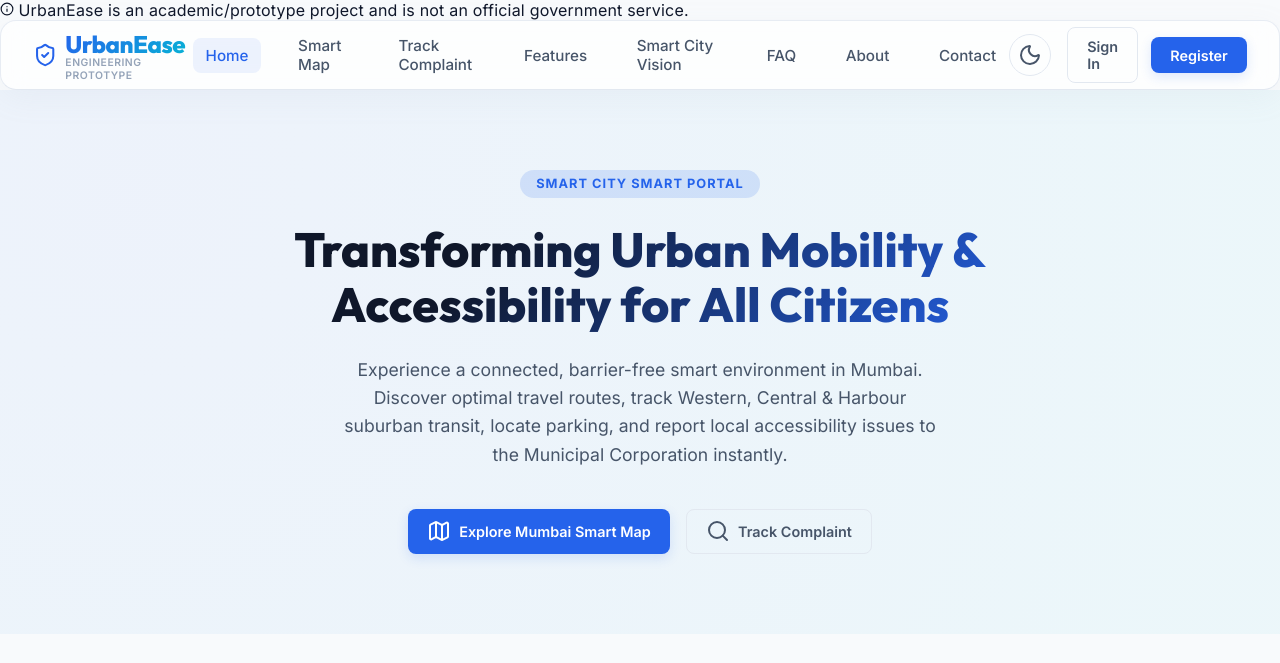
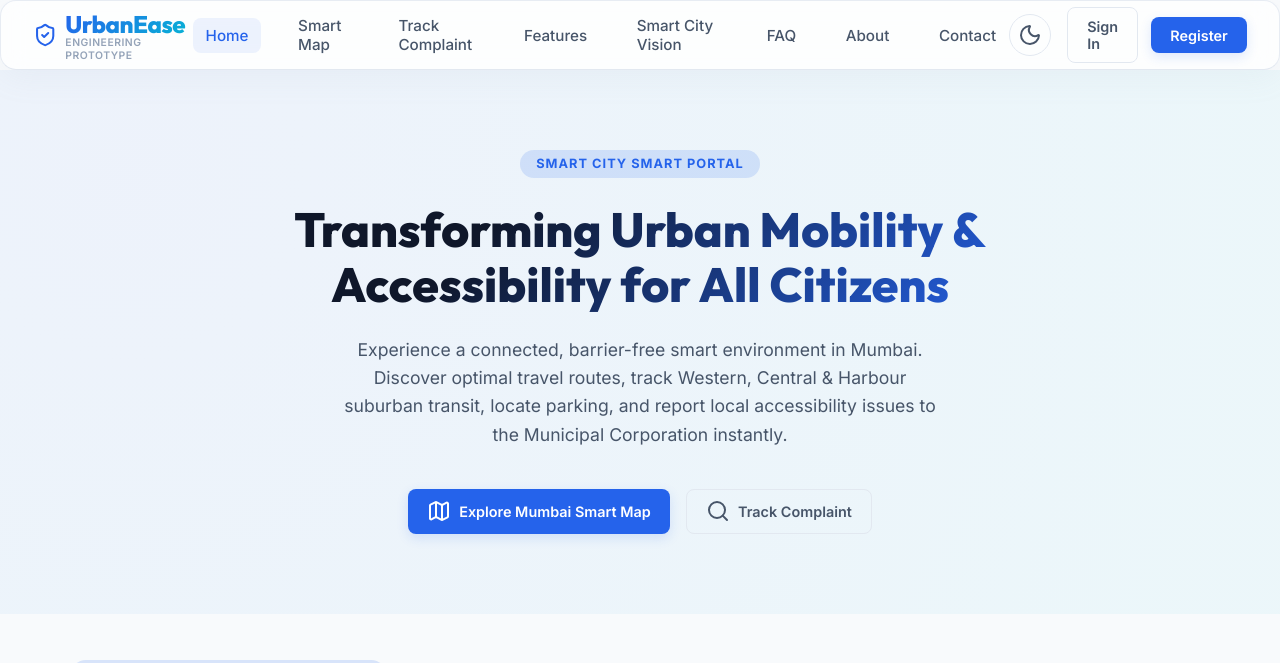
Before and after one commit to SHIVANSH-184526/UrbanEase, a plain HTML site: page index.html in a window 1280 px wide. Shown: the top 663 px of the page. Drawn offline with nearby package versions, Linux system fonts and the light colour scheme.

```diff
--- a/index.html
+++ b/index.html
@@ -3,7 +3,7 @@
 <head>
   <meta charset="UTF-8">
   <meta name="viewport" content="width=device-width, initial-scale=1.0">
-  <!-- <title>UrbanEase — AI-Powered Smart Urban Mobility & Accessibility Platform</title> -->
+  <title>UrbanEase — AI-Powered Smart Urban Mobility & Accessibility Platform</title>
   <meta name="description" content="Academic Smart City Engineering Prototype for citizen mobility, accessibility, and transit reports. Real-time complaint mapping, parking, public transport, and route planners.">
 
   <!-- CSS Imports -->
@@ -25,10 +25,10 @@
   <div id="app-root">
 
     <!-- Academic Prototype Banner -->
-    <div class="disclaimer-top-banner">
+    <!-- <div class="disclaimer-top-banner">
       <i data-lucide="info" style="width: 14px; height: 14px; flex-shrink: 0;"></i>
       <span>UrbanEase is an academic/prototype project and is not an official government service.</span>
-    </div>
+    </div> -->
 
     <!-- Header -->
     <header class="site-header glass">
```
